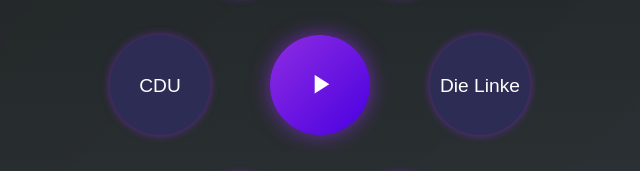
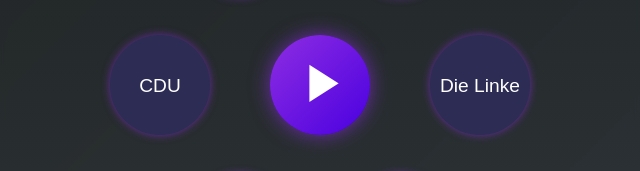
Before and after one commit to dci-marc/electoral-assistant, a plain HTML site: page index.html in a window 1280 px wide. Shown: the part 343-514 px from the top of the page, 320-960 px from the left. Drawn offline with Linux system fonts and the light colour scheme.

Commit message:
Raise size of play button

```diff
--- a/index.html
+++ b/index.html
@@ -95,7 +95,7 @@
             border: none;
             background: linear-gradient(135deg, var(--primary), var(--primary-dark));
             color: var(--text-light);
-            font-size: clamp(1rem, 3vw, 2rem);
+            font-size: 4rem;
             cursor: pointer;
             box-shadow: 0 0 20px var(--shadow-primary);
             transition: transform 0.2s, box-shadow 0.2s;
```
